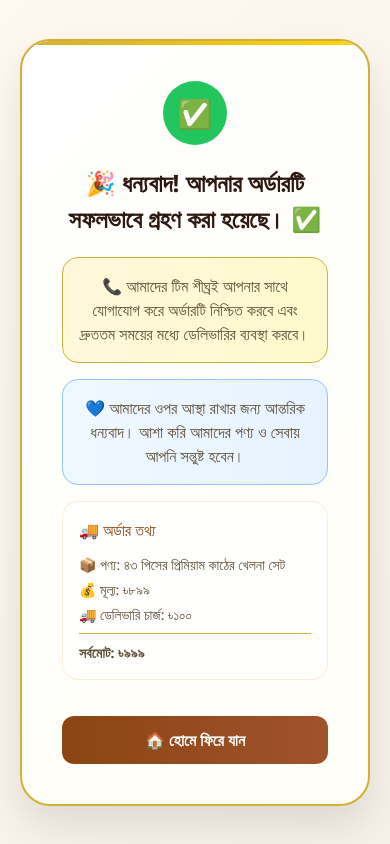
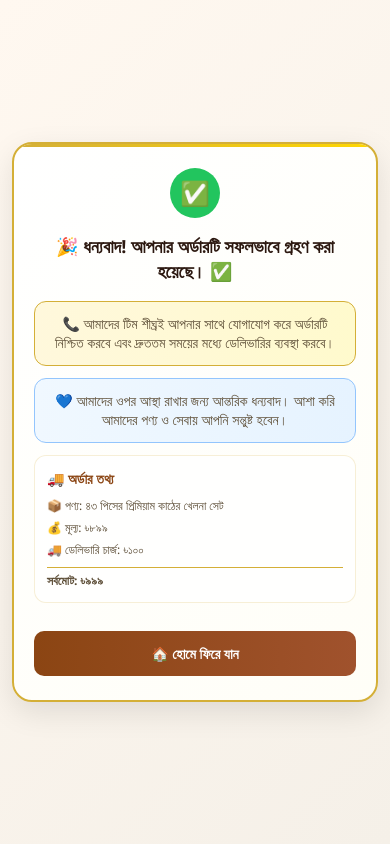
Before and after one commit to wood2toys/wooden-toy-landing-page, a React (Vite) app: page /thank-you in a window 390 px wide. Built offline with nearby package versions, Linux system fonts and the light colour scheme.

Commit message:
Make thank you page compact and mobile responsive

```diff
--- a/src/components/ThankYou.tsx
+++ b/src/components/ThankYou.tsx
@@ -12,7 +12,7 @@ export default function ThankYou() {
     <div style={{
       fontFamily: "'Segoe UI', Tahoma, Geneva, Verdana, sans-serif",
       margin: 0,
-      padding: '20px',
+      padding: '12px',
       background: 'linear-gradient(135deg, #FFF8F0 0%, #F5F0E8 100%)',
       minHeight: '100vh',
       display: 'flex',
@@ -21,11 +21,11 @@ export default function ThankYou() {
     }}>
       <div style={{
         background: 'linear-gradient(135deg, white 0%, #FFFEF7 100%)',
-        padding: '40px',
-        borderRadius: '30px',
-        boxShadow: '0 20px 40px rgba(0,0,0,0.1)',
+        padding: '24px 20px',
+        borderRadius: '20px',
+        boxShadow: '0 10px 30px rgba(0,0,0,0.1)',
         border: '2px solid #D4AF37',
-        maxWidth: '500px',
+        maxWidth: '400px',
         width: '100%',
         textAlign: 'center' as const,
         position: 'relative' as const,
@@ -38,93 +38,98 @@ export default function ThankYou() {
           top: 0,
           left: 0,
           right: 0,
-          height: '4px',
+          height: '3px',
           background: 'linear-gradient(90deg, #D4AF37 0%, #FFD700 100%)'
         }}></div>
 
         {/* Success Icon */}
         <div style={{
-          width: '64px',
-          height: '64px',
+          width: '50px',
+          height: '50px',
           background: '#22C55E',
           borderRadius: '50%',
           display: 'flex',
           alignItems: 'center',
           justifyContent: 'center',
-          margin: '0 auto 20px',
+          margin: '0 auto 16px',
           color: 'white',
-          fontSize: '28px'
+          fontSize: '24px'
         }}>
           ✅
         </div>
 
         <h1 style={{
           color: '#2C1810',
-          fontSize: '24px',
-          marginBottom: '20px',
-          fontWeight: 'bold'
+          fontSize: '18px',
+          marginBottom: '16px',
+          fontWeight: 'bold',
+          lineHeight: '1.4'
         }}>
           🎉 ধন্যবাদ! আপনার অর্ডারটি সফলভাবে গ্রহণ করা হয়েছে। ✅
         </h1>
 
         <div style={{
           background: 'linear-gradient(90deg, #FFF8DC 0%, #FFFACD 100%)',
-          padding: '16px',
-          borderRadius: '16px',
+          padding: '12px',
+          borderRadius: '12px',
           border: '1px solid #D4AF37',
-          margin: '16px 0',
+          margin: '12px 0',
           color: '#5D4E37',
-          fontWeight: '500'
+          fontWeight: '500',
+          fontSize: '14px',
+          lineHeight: '1.4'
         }}>
           📞 আমাদের টিম শীঘ্রই আপনার সাথে যোগাযোগ করে অর্ডারটি নিশ্চিত করবে এবং দ্রুততম সময়ের মধ্যে ডেলিভারির ব্যবস্থা করবে।
         </div>
 
         <div style={{
           background: 'linear-gradient(90deg, #F0F8FF 0%, #E6F3FF 100%)',
-          padding: '16px',
-          borderRadius: '16px',
+          padding: '12px',
+          borderRadius: '12px',
           border: '1px solid #93C5FD',
-          margin: '16px 0',
+          margin: '12px 0',
           color: '#5D4E37',
-          fontWeight: '500'
+          fontWeight: '500',
+          fontSize: '14px',
+          lineHeight: '1.4'
         }}>
           💙 আমাদের ওপর আস্থা রাখার জন্য আন্তরিক ধন্যবাদ। আশা করি আমাদের পণ্য ও সেবায় আপনি সন্তুষ্ট হবেন।
         </div>
 
         <div style={{
           background: 'rgba(255,255,255,0.8)',
-          padding: '16px',
-          borderRadius: '16px',
+          padding: '12px',
+          borderRadius: '12px',
           border: '1px solid rgba(212, 175, 55, 0.2)',
-          margin: '16px 0',
+          margin: '12px 0',
           textAlign: 'left' as const
         }}>
           <h3 style={{
             color: '#8B4513',
-            marginBottom: '12px',
-            fontSize: '16px'
+            marginBottom: '8px',
+            fontSize: '14px',
+            fontWeight: '600'
           }}>
             🚚 অর্ডার তথ্য
           </h3>
-          <p style={{ margin: '4px 0', fontSize: '14px', color: '#5D4E37' }}>
-            📦 পণ্য: ৪৩ পিসের প্রিমিয়াম কাঠের খেলনা সেট
-          </p>
-          <p style={{ margin: '4px 0', fontSize: '14px', color: '#5D4E37' }}>
-            💰 মূল্য: ৳৮৯৯
-          </p>
-          <p style={{ margin: '4px 0', fontSize: '14px', color: '#5D4E37' }}>
-            🚚 ডেলিভারি চার্জ: ৳১০০
-          </p>
-          <p style={{
-            fontWeight: 'bold',
-            borderTop: '1px solid #D4AF37',
-            paddingTop: '8px',
-            marginTop: '8px',
-            fontSize: '14px',
+          <div style={{
+            display: 'grid',
+            gap: '4px',
+            fontSize: '12px',
             color: '#5D4E37'
           }}>
-            সর্বমোট: ৳৯৯৯
-          </p>
+            <div>📦 পণ্য: ৪৩ পিসের প্রিমিয়াম কাঠের খেলনা সেট</div>
+            <div>💰 মূল্য: ৳৮৯৯</div>
+            <div>🚚 ডেলিভারি চার্জ: ৳১০০</div>
+            <div style={{
+              fontWeight: 'bold',
+              borderTop: '1px solid #D4AF37',
+              paddingTop: '4px',
+              marginTop: '4px'
+            }}>
+              সর্বমোট: ৳৯৯৯
+            </div>
+          </div>
         </div>
 
         <button
@@ -133,13 +138,13 @@ export default function ThankYou() {
             background: 'linear-gradient(90deg, #8B4513 0%, #A0522D 100%)',
             color: 'white',
             border: 'none',
-            padding: '12px 24px',
-            borderRadius: '12px',
-            fontSize: '16px',
+            padding: '12px 20px',
+            borderRadius: '10px',
+            fontSize: '14px',
             fontWeight: 'bold',
             cursor: 'pointer',
             width: '100%',
-            marginTop: '20px',
+            marginTop: '16px',
             transition: 'all 0.3s ease'
           }}
           onMouseOver={(e) => {
```
